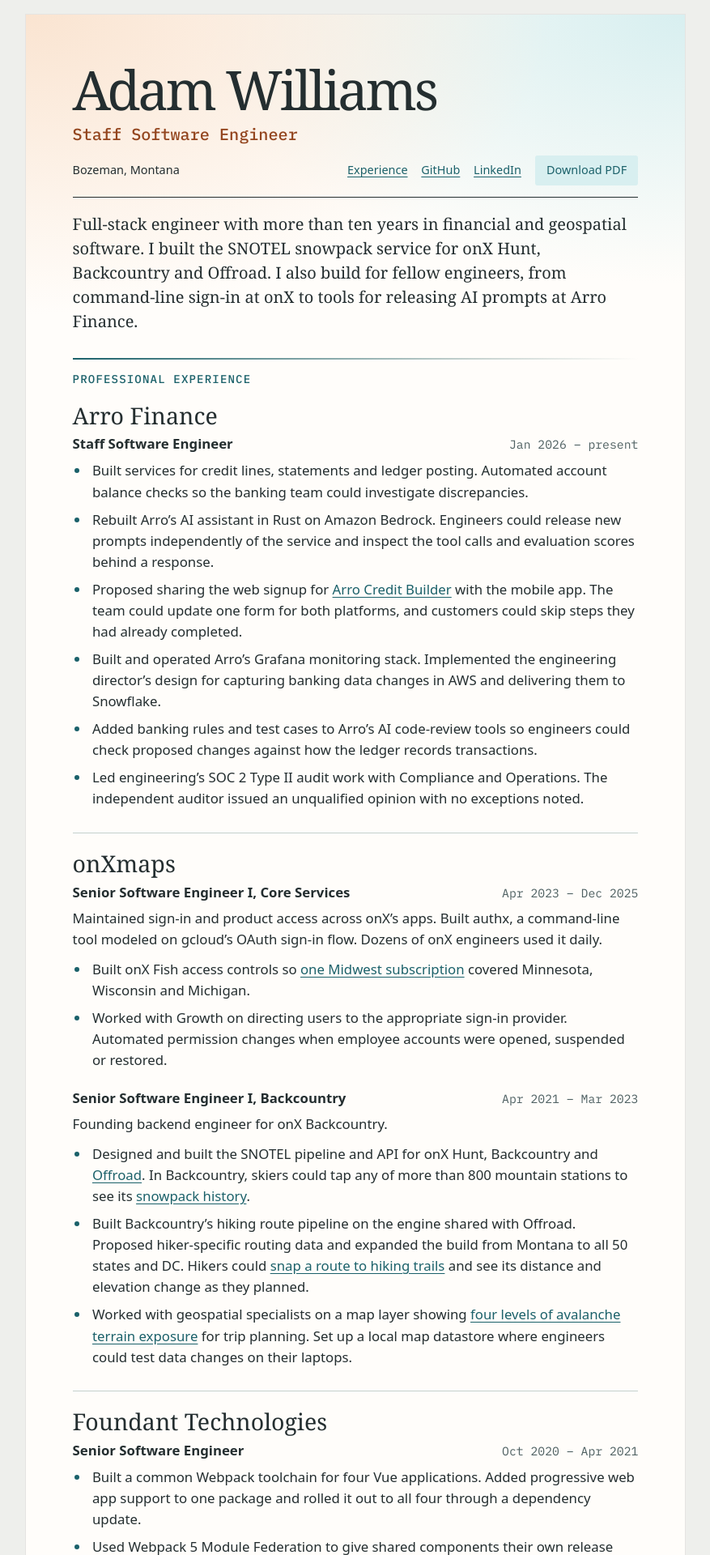
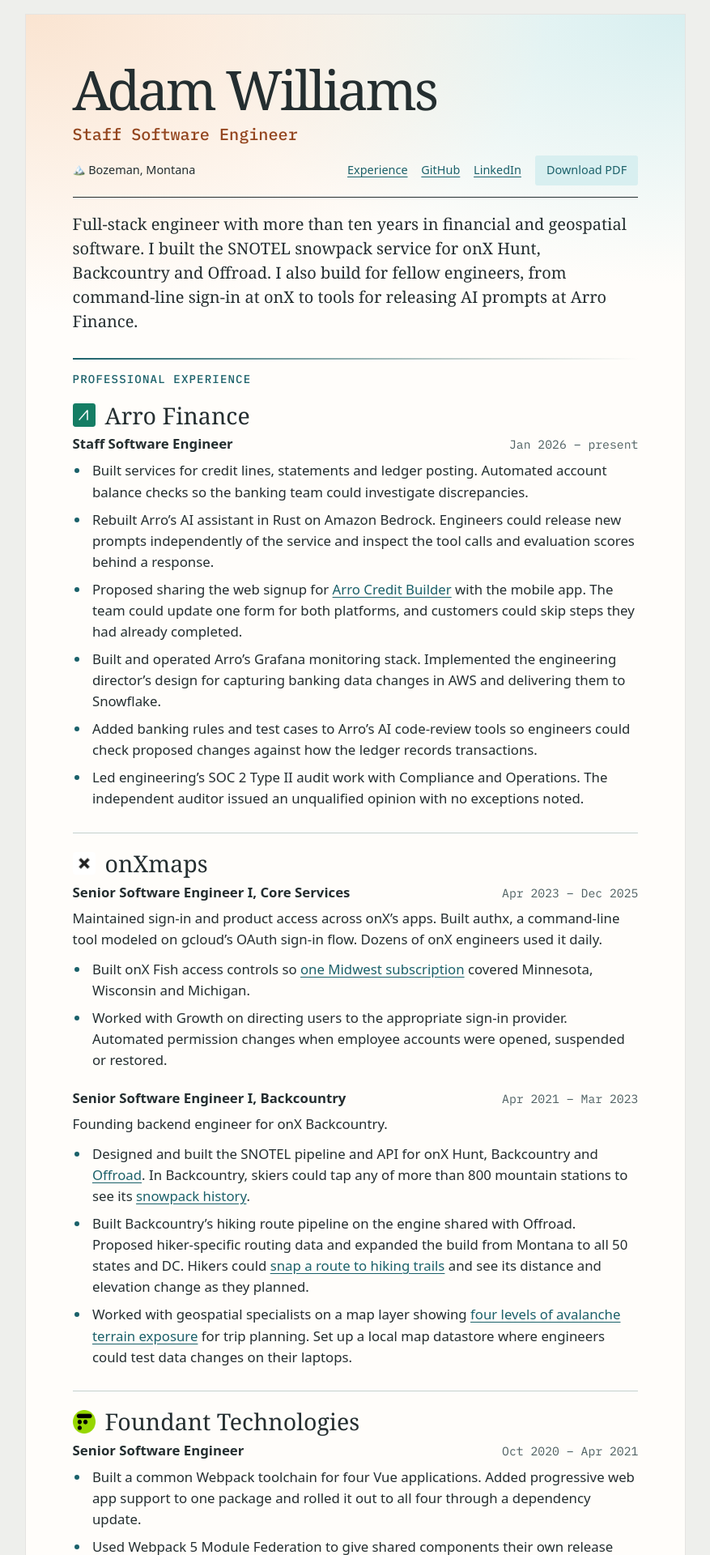
Before and after one commit to awill1988/awill1988.github.io, a Jekyll site: the page built from index.md, in a window 1280 px wide. Shown: the top 1920 px of the page at 81% size, without its empty margins (201-1078 px from the left). Built offline with Jekyll 4.4.1, drawn with Linux system fonts in a browser that asks for light colours.

Commit message:
feat: add employer marks to the resume

```diff
--- a/_layouts/resume.html
+++ b/_layouts/resume.html
@@ -6,7 +6,7 @@ layout: default
   <header>
     <h1>{{ page.full_name }}</h1>
     <p class="role">{{ page.title }}</p>
-    <div class="utility"><span>{{ page.location }}</span>
+    <div class="utility"><span><img class="emoji" alt="" src="{{ '/assets/emoji/mountain.png' | relative_url }}"> {{ page.location }}</span>
       <nav aria-label="Résumé and contact">
         <a class="screen-only" href="#experience">Experience</a>
         <a href="https://github.com/awill1988"><span class="screen-only">GitHub</span><span class="print-only">github.com/awill1988</span></a>
--- a/assets/resume.css
+++ b/assets/resume.css
@@ -49,7 +49,9 @@ article p, ul { max-width: 48rem; }
 .resume .utility { margin-top: .65rem; padding-bottom: .85rem; }
 .resume .intro { max-width: 48rem; font-size: 1.19rem; line-height: 1.5; margin: 1.1rem 0; }
 .resume h2 { margin: 1.8rem 0 .9rem; }
-.resume h3 { font-size: 1.7rem; }
+.resume h3 { display: flex; align-items: center; gap: .4em; font-size: 1.7rem; }
+.employer-logo { flex: none; width: 1em; height: 1em; object-fit: contain; border-radius: .12em; }
+.emoji { width: 1.1em; height: 1.1em; vertical-align: -.13em; }
 .resume h4 { display: flex; align-items: baseline; justify-content: space-between; flex-wrap: wrap; column-gap: 1rem; margin: .35rem 0 .45rem; font-size: 1rem; line-height: 1.4; }
 .dates { font-size: .88em; font-weight: 400; color: var(--muted); }
 .resume h4 + p { margin: .45rem 0 .65rem; }
--- a/index.md
+++ b/index.md
@@ -9,7 +9,8 @@ intro: Full-stack engineer with more than ten years in financial and geospatial
 ## Professional experience
 {: #experience tabindex="-1"}
 
-### Arro Finance
+### <img class="employer-logo" alt="" src="{{ '/assets/employers/arro.png' | relative_url }}"> Arro Finance
+{: #arro-finance}
 
 #### Staff Software Engineer <span class="dates">Jan 2026 – present</span>
 
@@ -20,7 +21,8 @@ intro: Full-stack engineer with more than ten years in financial and geospatial
 - Added banking rules and test cases to Arro’s AI code-review tools so engineers could check proposed changes against how the ledger records transactions.
 - Led engineering’s SOC 2 Type II audit work with Compliance and Operations. The independent auditor issued an unqualified opinion with no exceptions noted.
 
-### onXmaps
+### <img class="employer-logo" alt="" src="{{ '/assets/employers/onx.png' | relative_url }}"> onXmaps
+{: #onxmaps}
 
 #### Senior Software Engineer I, Core Services <span class="dates">Apr 2023 – Dec 2025</span>
 
@@ -38,7 +40,7 @@ Founding backend engineer for onX Backcountry.
 - Built Backcountry’s hiking route pipeline on the engine shared with Offroad. Proposed hiker-specific routing data and expanded the build from Montana to all 50 states and DC. Hikers could [snap a route to hiking trails](https://www.onxmaps.com/backcountry/app/features/hike-planner) and see its distance and elevation change as they planned.
 - Worked with geospatial specialists on a map layer showing [four levels of avalanche terrain exposure](https://www.onxmaps.com/blog/onx-backcountry-launches-avalanche-terrain-exposure-scale) for trip planning. Set up a local map datastore where engineers could test data changes on their laptops.
 
-### Foundant Technologies
+### <img class="employer-logo" alt="" src="{{ '/assets/employers/foundant.webp' | relative_url }}"> Foundant Technologies
 {: #foundant-technologies tabindex="-1"}
 
 #### Senior Software Engineer <span class="dates">Oct 2020 – Apr 2021</span>
@@ -47,7 +49,7 @@ Founding backend engineer for onX Backcountry.
 - Used Webpack 5 Module Federation to give shared components their own release pipeline. An Accounting engineer could add a menu destination in one place for both Accounting and Foundant User.
 - Developed the deposit-posting workflow across the accounting interface and backend services, including the logic that reconciled deposits with their journal entries.
 
-### Payouts Network (formerly Wonder Technologies)
+### <img class="employer-logo" alt="" src="{{ '/assets/employers/payouts.svg' | relative_url }}"> Payouts Network (formerly Wonder Technologies)
 {: #payouts-network-formerly-wonder-technologies tabindex="-1"}
 
 #### Solutions Architect <span class="dates">Sep 2020 – Oct 2020</span>
@@ -59,7 +61,8 @@ Worked with Product and IT to plan card-linked rebate programs and design the sy
 - Took responsibility for the React application customers used to [claim an Instant Payout](https://payoutsnetwork.com/terms-and-conditions). Unified how card entry and confirmation handled a payment, and extended sign-in and shared components across the customer and administrative applications.
 - Co-designed the DevOps interview with the director of engineering as the team adopted containers and infrastructure as code. Helped hire and mentor engineers in Bozeman as an individual contributor, including during a CTO transition.
 
-### Composite Apps
+### <img class="employer-logo" alt="" src="{{ '/assets/employers/composite.svg' | relative_url }}"> Composite Apps
+{: #composite-apps}
 
 #### Full Stack Engineer <span class="dates">Feb 2016 – Sep 2017</span>
 
@@ -91,6 +94,7 @@ Worked with Product and IT to plan card-linked rebate programs and design the sy
 **Bozeman Symphonic Choir** · Volunteer member, 2022–present.\
 **Code2College** · Volunteer tutoring instructor, 2022–2023.
 
-## Acting credits
+## Acting credits <img class="emoji" alt="" src="{{ '/assets/emoji/theater.png' | relative_url }}">
+{: #acting-credits}
 
 **Montana TheatreWorks** · *White Christmas* (ensemble, in rehearsal for December 2026), *The Music Man* (chorus, 2026) and *Cabaret* (Ernst Ludwig, 2025). **Shane Lalani Center for the Arts** · [*RENT* (Benny, 2026)](https://www.theshanecenter.org/latest-news/meetthecastandcrewofrent-f6t9h).
```
Also changed, not shown: assets/emoji/NOTICE.txt (added, +13 -0 lines), assets/emoji/LICENSE.txt (added), assets/emoji/mountain.png (added), assets/emoji/theater.png (added), assets/employers/arro.png (added), assets/employers/composite.svg (added), assets/employers/foundant.webp (added), assets/employers/onx.png (added), assets/employers/payouts.svg (added).
